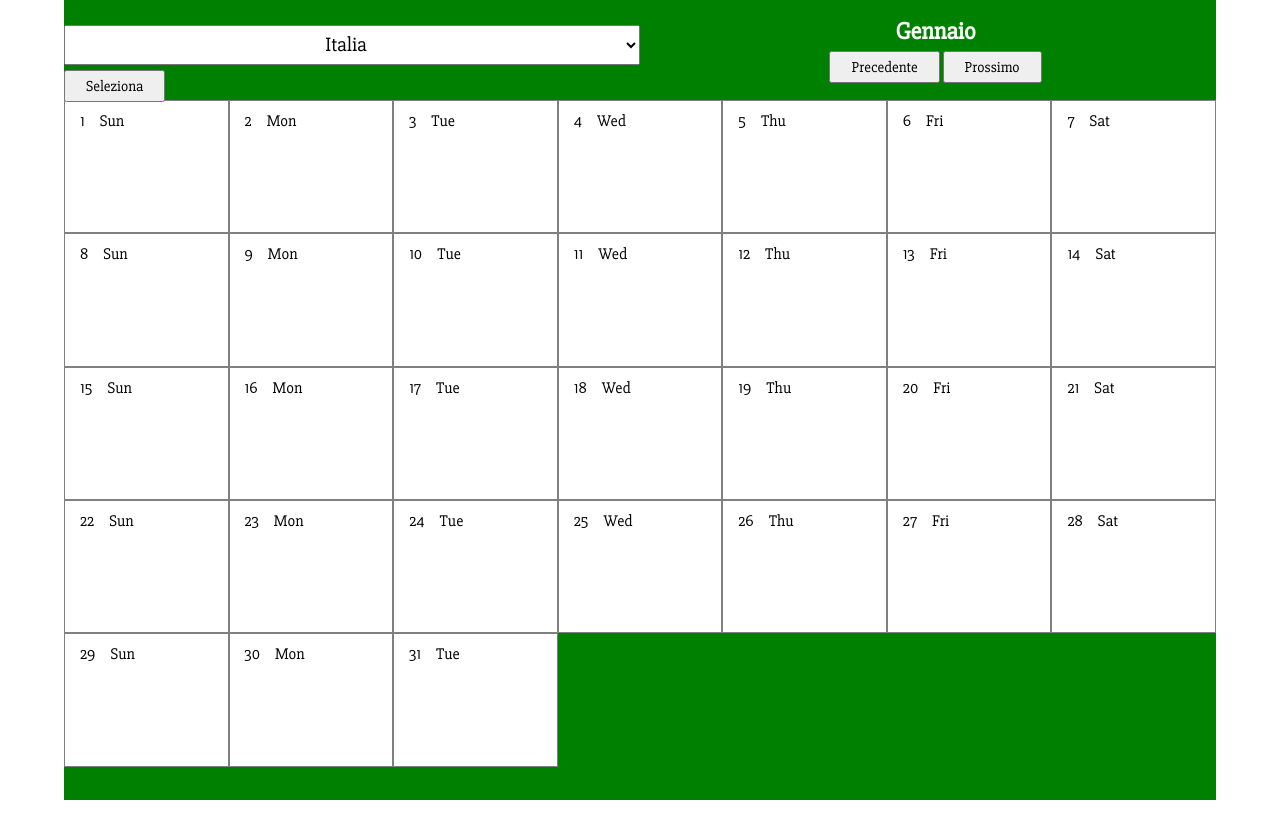
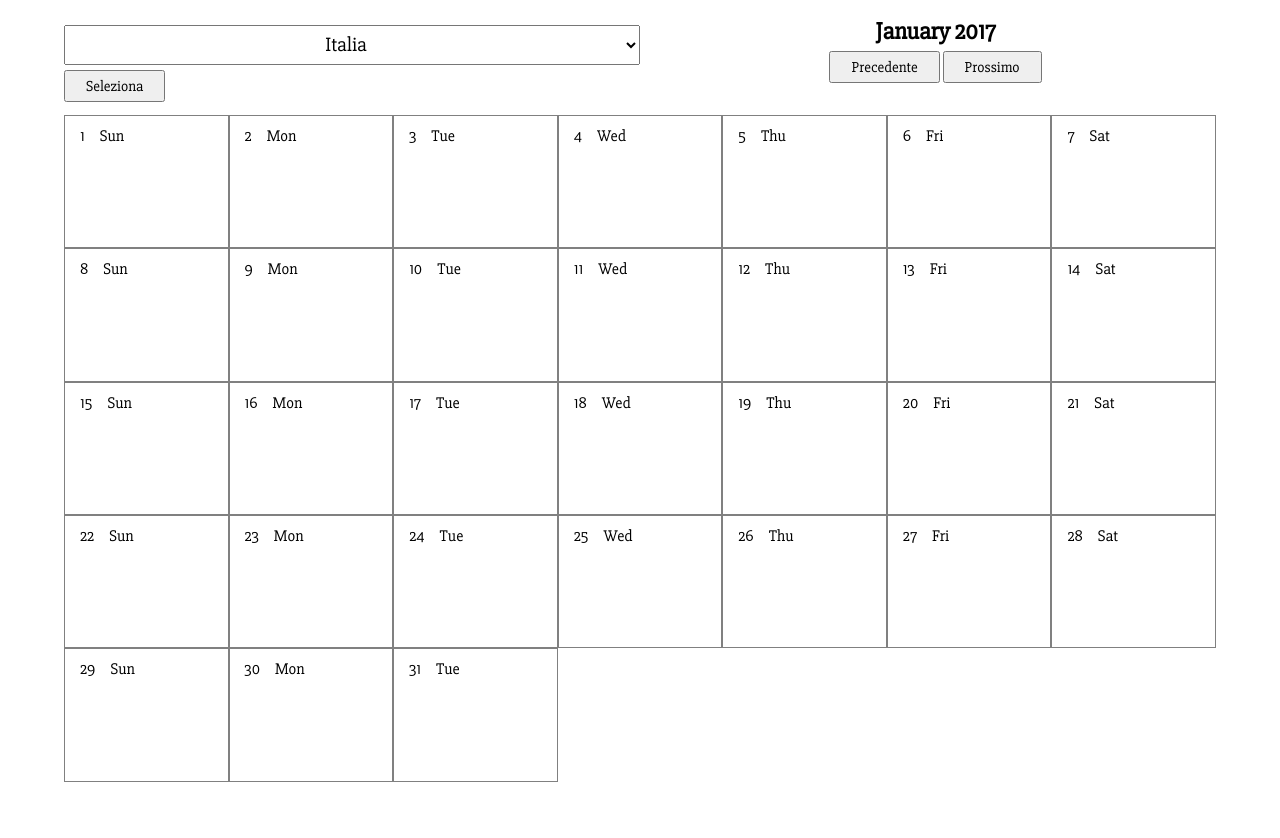
Before and after one commit to MantovaniWebDeveloper/ajax-ex-calendar, a plain HTML site: page index.html in a window 1280 px wide. Both pictures are taken after a click on the button "Seleziona". Drawn offline with nearby package versions, Linux system fonts and the light colour scheme; no server answers.

Commit message:
aggiunta funzionalita cambio mese con i pulsanti prossimo e precedente

```diff
--- a/css/style.css
+++ b/css/style.css
@@ -3,12 +3,12 @@
   padding: 0;
   box-sizing: border-box;
   font-family: 'Slabo 27px', serif;
+  color: #000;
 }
 .container {
   width: 90%;
   margin: 0 auto;
   height: 100vh;
-  background-color: green;
   color:white;
 }
 #wrapInfoContainer{
@@ -16,6 +16,8 @@
   align-items: center;
   height: 100px;
   width: 100%;
+  margin-bottom: 15px;
+
 }
 #wrapInfoContainer button{
   font-size: 15px;
--- a/index.html
+++ b/index.html
@@ -26,7 +26,7 @@
         <button id="conferma">Seleziona</button>
       </div>
       <div id="wrapTitlePrevNext">
-        <h2>Gennaio</h2>
+        <h2 id="nomeMese">Gennaio</h2>
         <button id="precedente">Precedente</button>
         <button id="prossimo">Prossimo</button>
       </div>
--- a/js/main.js
+++ b/js/main.js
@@ -1,6 +1,9 @@
 $(document).ready(function() {
+  //creo data
+  var mese = moment('2017-01');
+  $('#nomeMese').html(mese.format('MMMM YYYY'));
   //trovato il metedo di moment per estrapolare quanti giorni possiede un mese
-  var giorniGennaio = moment("2017-01", "YYYY-MM").daysInMonth();
+  var giorniGennaio = moment(mese, "YYYY-MM").daysInMonth();
   console.log(giorniGennaio);
   //salvo tutti i giorni di gennaio in un oggetto;
   var gennaio = {
@@ -34,20 +37,28 @@ $(document).ready(function() {
     //recupero il valore dalla select
     var nazione = $('#selectListaNazioni').val();
     console.log("nazione scelta " + nazione);
-    chimataApi(nazione);
+    chimataApi(nazione,mese);
   });
   //AL click del pulsante Prossimo
   $('#prossimo').click(function() {
-    alert("cliccato");
+    //alert("cliccato");
+    //uso il metodo per aggiungere una data
+    mese.add(1,'M');
+    $('#nomeMese').html(mese.format('MMMM YYYY'));
+
   });
   //AL click del pulsante Prossimo
   $('#precedente').click(function() {
-    alert("cliccato");
+    //alert("cliccato");
+    //uso il metodo per sottrarre una data
+    mese.subtract(1,'M');
+    $('#nomeMese').html(mese.format('MMMM YYYY'));
+
   });
 
-  function chimataApi(nazione) {
+  function chimataApi(nazione,mese) {
     //chiamata per il mese di gennaio per scaricare festività
-    $.ajax({
+  /*  $.ajax({
       url: "https://holidayapi.com/v1/holidays",
       method: "GET",
       data: {
@@ -82,7 +93,7 @@ $(document).ready(function() {
       }
 
 
-    });
+    });*/
   }
 
 });
```
Also changed, not shown: ._index.html.
